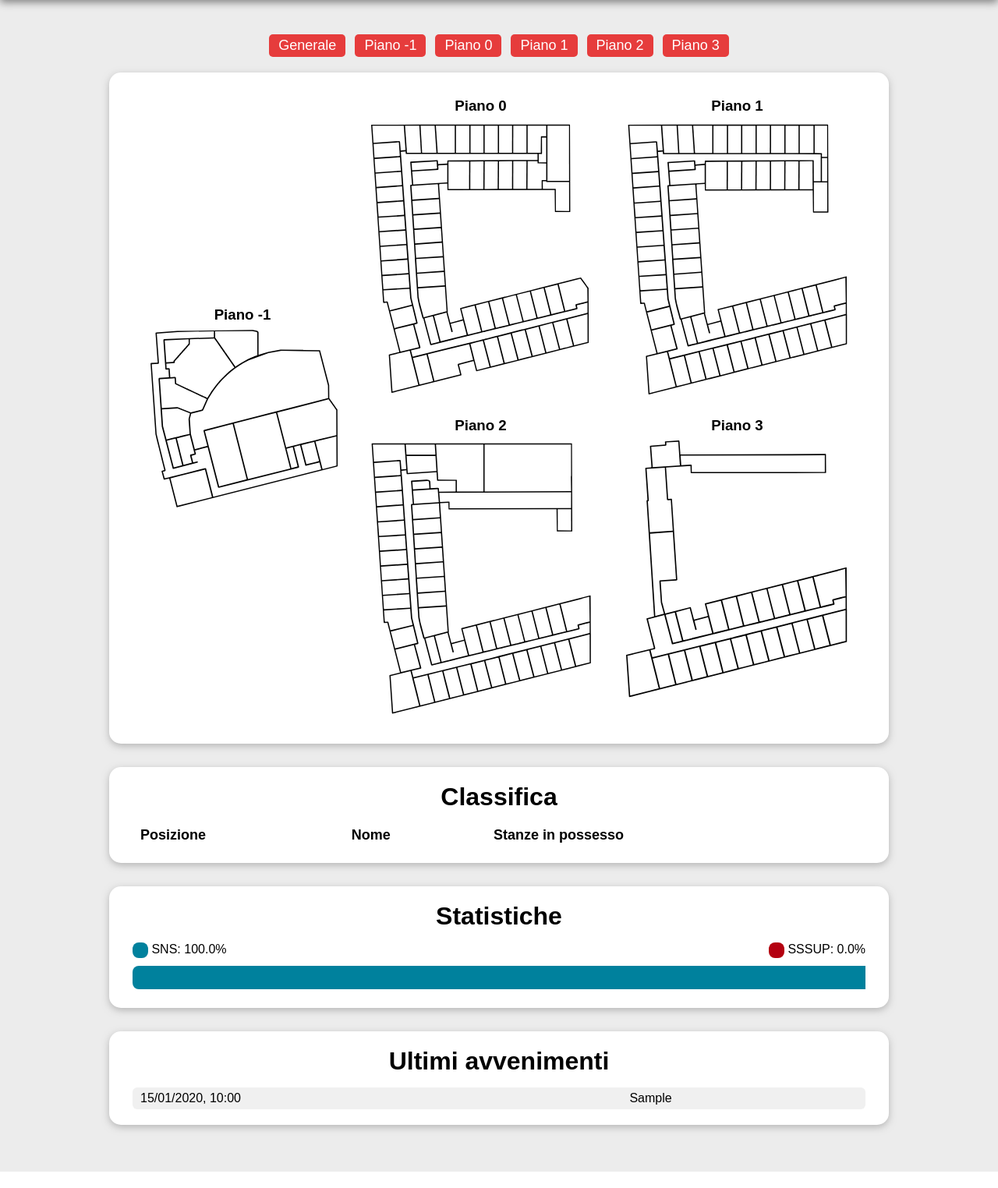
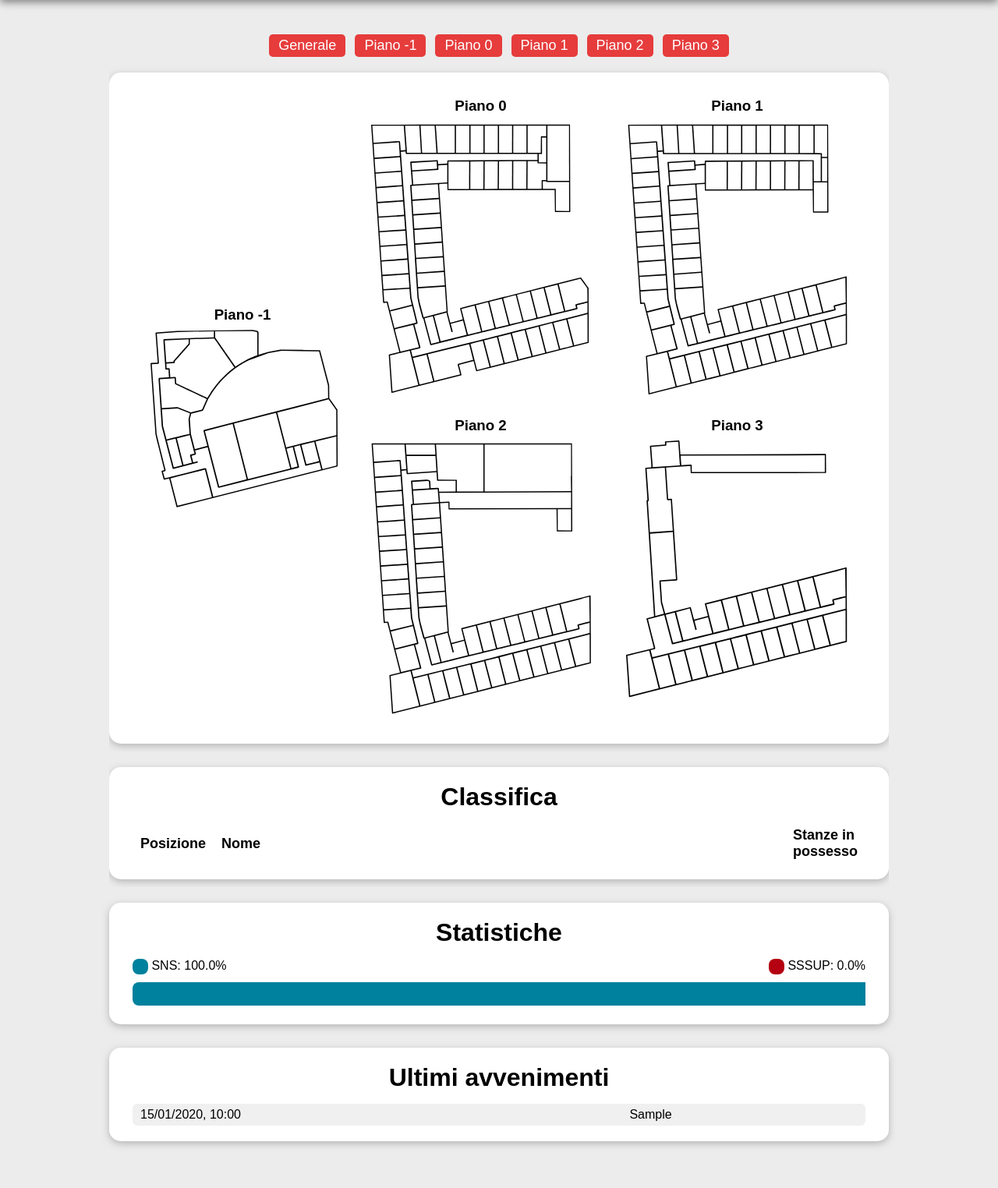
Before and after one commit to lorenzopucci/faedoguerra, a Django app: page /dashboard/ in a window 1280 px wide. Shown: the part 56-1580 px from the top of the page at 78% size. Before the commit the page ends 1559 px from the top, so only its background shows below. Run offline with Django 5.2, Linux system fonts and the light colour scheme; tables that the repository leaves empty hold one stand-in row (values such as "Sample post").

Commit message:
Mobile friendliness

```diff
--- a/faedoguerra/settings.py
+++ b/faedoguerra/settings.py
@@ -29,7 +29,7 @@ SECRET_KEY = os.getenv('DJANGO_SECRET_KEY')
 # SECURITY WARNING: don't run with debug turned on in production!
 DEBUG = True
 
-ALLOWED_HOSTS = []
+ALLOWED_HOSTS = ["*"]
 
 
 # Application definition
--- a/static/styles/dashboard.css
+++ b/static/styles/dashboard.css
@@ -1,5 +1,20 @@
 #page-wrapper {
     margin-top: 100px;
+    width: 1400px;
+}
+
+#top-columns {
+    display: grid;
+    grid-template-columns: 800px 600px;
+}
+
+#ranking-wrapper {
+    margin-top: 0;
+}
+
+#ranking-rooms-title {
+    max-width: 100px;
+    white-space: unset;
 }
 
 svg {
@@ -21,8 +36,10 @@ svg {
 }
 
 #floor-buttons {
+    width: 100%;
     margin: 0 auto;
     display: flex;
+    justify-content: center;
 }
 
 #floor-buttons > button {
@@ -91,3 +108,37 @@ svg {
     background-color: #b40010;
     border-radius: 0 8px 8px 0;
 }
+
+@media screen and (max-width: 1500px) {
+    #page-wrapper {
+        width: min(1000px, 95%);
+    }
+
+    #top-columns {
+        display: block;
+    }
+
+    #top-columns > * {
+        margin-left: 0;
+        margin-right: 0;
+        overflow: auto;
+    }
+
+    #ranking-wrapper {
+        margin-top: 20px;
+    }
+
+    #ranking-rooms-title {
+        max-width: unset;
+    }
+}
+
+@media screen and (max-width: 800px) {
+    svg {
+        width: 80%;
+    }
+
+    .floor-label {
+        display: none;
+    }
+}
--- a/static/styles/theme.css
+++ b/static/styles/theme.css
@@ -71,6 +71,14 @@ a {
     margin-bottom: 15px;
 }
 
+.columns-wrapper > div:first-child {
+    margin-right: 10px;
+}
+
+.columns-wrapper > div:last-child {
+    margin-left: 10px;
+}
+
 
 /********************************** Buttons ***********************************/
 
@@ -124,7 +132,7 @@ a {
     text-align: right;
 }
 
-.form > div > div > input,
+.form > div > div > input:not([type="checkbox"]),
 .form > div > div > select {
     width: 100%;
 }
@@ -151,6 +159,10 @@ a {
     height: 25px;
     background-color: white;
     box-sizing: border-box;
+}
+
+.form input[type="checkbox"] {
+    height: 20px;
 }
 
 /*********************************** Tables ***********************************/
@@ -200,3 +212,20 @@ a {
     font-weight: bold;
     font-size: large;
 }
+
+td.tight {
+    width: 1px;
+    white-space: nowrap;
+}
+
+@media screen and (max-width: 800px) {
+    #page-wrapper {
+        margin-top: 80px;
+    }
+    .full-width-card {
+        padding: 15px 15px;
+    }
+    .full-width-card > h1 {
+        font-size: x-large;
+    }
+}
--- a/templates/dashboard.jinja
+++ b/templates/dashboard.jinja
@@ -10,13 +10,15 @@
 {% endblock %}
 
 {% block content %}
+  <div id="top-columns" class="columns-wrapper">
+    <div>
       <div id="floor-buttons">
         <button class="theme-button" onclick="redirect_to_floor('');">Generale</button>
-    <button class="theme-button" onclick="redirect_to_floor('-1');">Piano -1</button>
-    <button class="theme-button" onclick="redirect_to_floor('0');">Piano 0</button>
-    <button class="theme-button" onclick="redirect_to_floor('1');">Piano 1</button>
-    <button class="theme-button" onclick="redirect_to_floor('2');">Piano 2</button>
-    <button class="theme-button" onclick="redirect_to_floor('3');">Piano 3</button>
+        <button class="theme-button" onclick="redirect_to_floor('-1');"><span class="floor-label">Piano</span> -1</button>
+        <button class="theme-button" onclick="redirect_to_floor('0');"><span class="floor-label">Piano</span> 0</button>
+        <button class="theme-button" onclick="redirect_to_floor('1');"><span class="floor-label">Piano</span> 1</button>
+        <button class="theme-button" onclick="redirect_to_floor('2');"><span class="floor-label">Piano</span> 2</button>
+        <button class="theme-button" onclick="redirect_to_floor('3');"><span class="floor-label">Piano</span> 3</button>
       </div>
 
       <div class="full-width-card" id="map-card">
@@ -57,28 +59,32 @@
           </div>
         {% endif %}
       </div>
+    </div>
 
-  <div class="full-width-card">
+    <div>
+      <div id="ranking-wrapper" class="full-width-card">
         <h1>Classifica</h1>
 
         <table id="ranking" class="theme-table">
         <thead><tr>
-      <td>Posizione</td><td>Nome</td><td>Stanze in possesso</td>
+          <td class="tight">Posizione</td><td>Nome</td><td class="tight" id="ranking-rooms-title">Stanze in possesso</td>
         </tr></thead>
         <tbody>
           {% for player in ranking %}
             <tr>
-          <td>{{player.rank}}</td>
+              <td class="tight">{{player.rank}}</td>
               <td>
                 <span class="color-square" style="background-color:{{player.color}};"></span>
                 <a href="/player/{{player.id}}">{{player.full_name}}</a>
                 ({{player.university}})
               </td>
-          <td>{{player.room_count}}</td>
+              <td class="tight">{{player.room_count}}</td>
             </tr>
           {% endfor %}
         </tbody>
         </table>
+      </div>
+    </div>
   </div>
 
   <div class="full-width-card">
```
Lines whose indentation alone changed are shown as unchanged.
